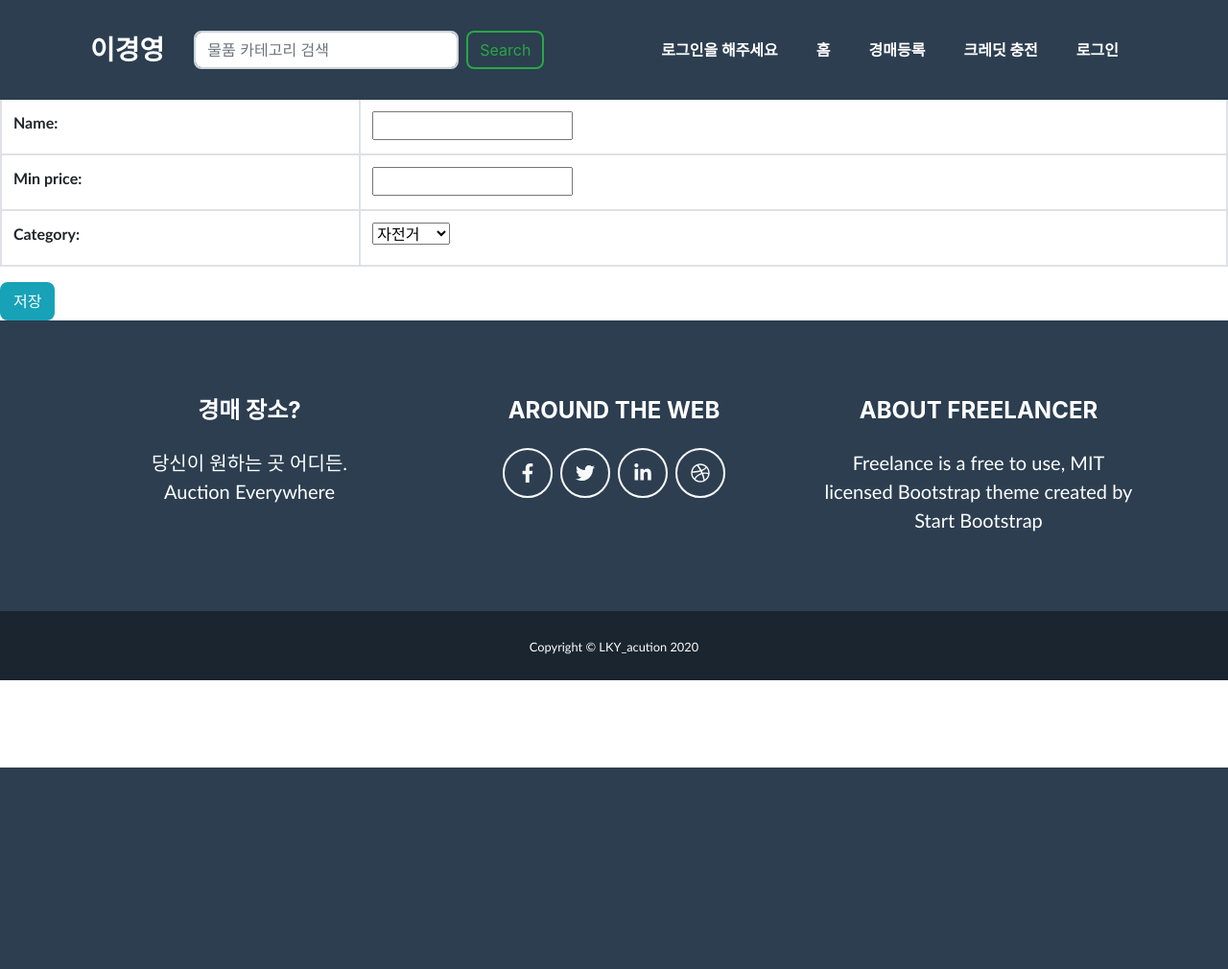
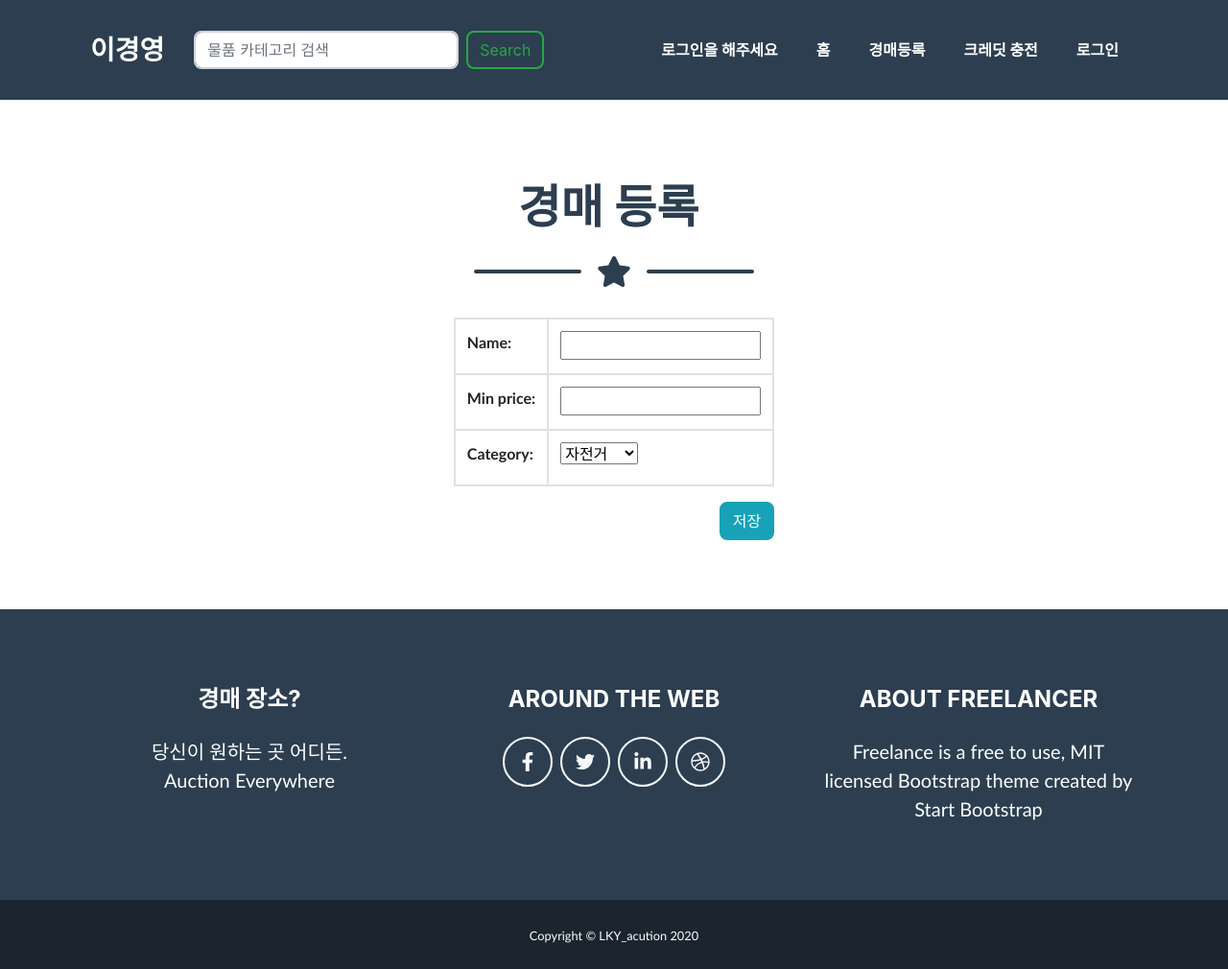
Before and after one commit to Seo-yul/lky_auction, a Django app: page /auctionRegister in a window 1280 px wide. Shown: the whole page at 96% size. Before the commit the page ends 800 px from the top, so only its background shows below. Run offline with Django 3.2, Linux system fonts and the light colour scheme; some libraries are stand-ins or nearby versions; some web fonts are replaced.

Commit message:
page view 정리

```diff
--- a/lky/auction/templates/auction/auction_register.html
+++ b/lky/auction/templates/auction/auction_register.html
@@ -1,29 +1,38 @@
 {% extends 'auction/base.html' %}
 {% block content %}
-<!--은서꺼-->
-    <div class="input-group input-group-sm mb-3">
-        <div class="input-group-prepend">
-        <span class="input-group-text" id="inputGroup-sizing-sm">Small</span>
+
+ <section class="page-section portfolio" id="portfolio" style="margin-top: 100px">
+            <!-- 경매등록 Section Heading-->
+            <div class="container">
+                <!-- 경매등록 Section Heading-->
+                <div class="text-center">
+                    <h2 class="page-section-heading text-secondary mb-0 d-inline-block">경매 등록 </h2>
                 </div>
-        <input type="text" class="form-control" aria-label="Sizing example input" aria-describedby="inputGroup-sizing-sm">
-        <div class="input-group-prepend">
-            <span class="input-group-text" id="inputGroupFileAddon01">Upload</span>
+                <!-- Icon Divider-->
+                <div class="divider-custom">
+                    <div class="divider-custom-line"></div>
+                    <div class="divider-custom-icon"><i class="fas fa-star"></i></div>
+                    <div class="divider-custom-line"></div>
                 </div>
-        <div class="custom-file">
-            <input type="file" class="custom-file-input" id="inputGroupFile01" aria-describedby="inputGroupFileAddon01">
-            <label class="custom-file-label" for="inputGroupFile01">Choose file</label>
-        </div>
-    </div>
+                <!-- 경매 Grid Items-->
+                <div class="row justify-content-center">
+                    <!-- Portfolio Items-->
+                    <div class="font-weight-bold">
                         <table>
-    <h2>
-        경매등록
-    </h2>
                             <form method="POST" class="register-form">
                                 {% csrf_token %}
                                 <table class="table table-bordered table-hover">
                                     {{ form.as_table }}
                                 </table>
-        <button type="submit" class="save btn btn-info">저장</button>
+                                <button type="submit" class="save btn btn-info float-right">저장</button>
                             </form>
                         </table>
+                    </div>
+
+                </div>
+            </div> <!-- container  End -->
+ </section>
+
+
+
 {% endblock %}
```
Also changed, not shown: lky/auction/templates/auction/auction_credit.html (+28 -8 lines). Lines whose indentation alone changed are shown as unchanged.
